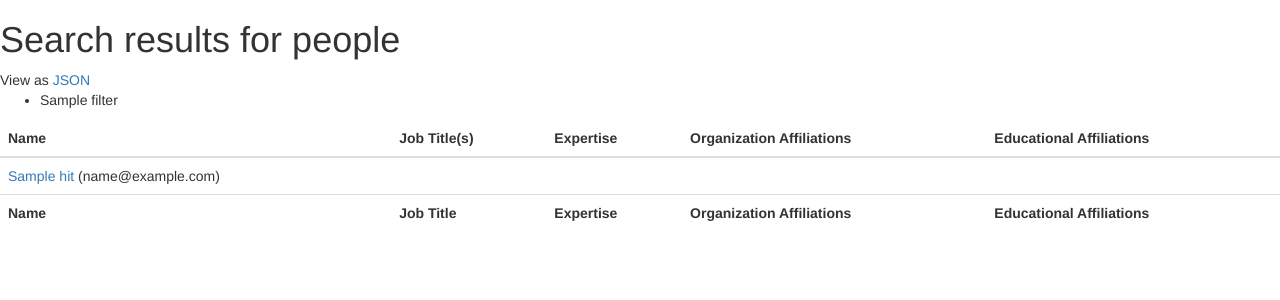
After one commit to skybristol/isaid, a Flask app: template templates/people_search.html in a window 1280 px wide. The commit adds this page. Shown: the top 300 px of the page. Run offline with Flask 2, Linux system fonts and the light colour scheme; the template is opened without the code that fills it: most values are stand-ins (such as "Sample title", 1, 10 or a date in 2020); some libraries are stand-ins or nearby versions.

```diff
--- a/app.py
+++ b/app.py
@@ -8,7 +8,8 @@ from flask import (
     Markup,
     url_for,
     abort,
-    send_file
+    send_file,
+    escape
 )
 from flask_bootstrap import Bootstrap
 from flask_nav import Nav
@@ -49,6 +50,77 @@ nav.init_app(app)
 @app.route("/")
 def home():
     return render_template("home.html")
+
+@app.route("/search", methods=['GET'])
+def search_entities():
+    output_format = requested_format(request.args, default="html")
+
+    query_string = str()
+    facet_filters = list()
+
+    for arg in request.args:
+        if arg == "q":
+            query_string = escape(request.args["q"])
+        elif arg in entity_search_facets:
+            for item in request.args.getlist(arg):
+                facet_filters.append(f"{arg}:{item}")
+
+    limit = 20
+    if "limit" in request.args:
+        if request.args["limit"].isnumeric():
+            limit = int(request.args["limit"])
+
+    offset = 0
+    if "offset" in request.args:
+        if request.args["offset"].isnumeric():
+            offset = int(request.args["offset"])
+
+    search_results = faceted_search(
+        q=query_string,
+        facet_filters=facet_filters,
+        limit=limit,
+        offset=offset
+    )
+
+    if "facetsDistribution" in search_results:
+        facets_in_search = [i for i in entity_search_facets if i in search_results["facetsDistribution"].keys()]
+
+        sorted_facets = dict()
+        for facet, distribution in search_results["facetsDistribution"].items():
+            sorted_facets[facet] = dict()
+            for item in sorted(distribution, key=str.lower):
+                if int(search_results["facetsDistribution"][facet][item]) > 0:
+                    sorted_facets[facet][item] = search_results["facetsDistribution"][facet][item]
+    else:
+        facets_in_search = None
+        sorted_facets = None
+
+    previous_link = None
+    if offset > 0:
+        previous_offset = offset - limit
+        previous_link = f"{url_for('search_entities')}?{arg_stripper(request.args, ['offset'])}&offset={previous_offset}"
+
+    next_link = None
+    next_offset = offset + limit
+    if next_offset < search_results["nbHits"]:
+        next_link = f"{url_for('search_entities')}?{arg_stripper(request.args, ['offset'])}&offset={next_offset}"
+
+    base_url = f"{url_for('search_entities')}?{arg_stripper(request.args, ['offset'])}"
+
+    if output_format == "json":
+        return jsonify(search_results)
+    else:
+        return render_template(
+            "search.html",
+            search_results=search_results,
+            facets_in_search=facets_in_search,
+            sorted_facets=sorted_facets,
+            facet_filters=facet_filters,
+            offset=offset,
+            next_link=next_link,
+            previous_link=previous_link,
+            base_url=base_url
+        )
 
 @app.route("/person/<person_id>", methods=['GET'])
 def lookup_person(person_id):
@@ -134,7 +206,7 @@ def show_people():
     if output_format == "json":
         return jsonify(json_search_results)
     else:
-        return render_template("search.html", data=search_results, query=query, filters=filters_criteria, api_url=api_url)
+        return render_template("people_search.html", data=search_results, query=query, filters=filters_criteria, api_url=api_url)
 
 @app.route("/identifiers/<id_type>", methods=["GET"])
 def query_identifiers(id_type):
--- a/functions.py
+++ b/functions.py
@@ -24,6 +24,16 @@ search_client = meilisearch.Client(
 )
 
 facet_categories_people = search_client.get_index(people_index).get_attributes_for_faceting()
+
+entity_search_facets = [
+    'category',
+    'expertise',
+    'subject',
+    'job title',
+    'field of work',
+    'organization affiliation',
+    'work location'
+]
 
 def get_google_provider_cfg():
     return requests.get(GOOGLE_DISCOVERY_URL).json()
@@ -68,7 +78,7 @@ def get_person(criteria):
         if len(results["hits"]) == 1:
             entity_doc = results["hits"][0]
 
-    if "error" in entity_doc:
+    if entity_doc is None or "error" in entity_doc:
         entity_package = entity_doc
     else:
         entity_package = {
@@ -165,6 +175,23 @@ def search_people(q=str(), facet_filters=None, return_facets=facet_categories_pe
 
     return search_response
 
+def faceted_search(q=str(), facet_filters=None, return_facets=entity_search_facets, limit=20, offset=0):
+    search_params = {
+        'limit': limit,
+        'offset': offset,
+        'facetsDistribution': return_facets
+    }
+
+    if len(facet_filters) > 0:
+        search_params["facetFilters"] = facet_filters
+
+    search_results = search_client.get_index('entities').search(
+        q,
+        search_params
+    )
+
+    return search_results
+
 def entity_identifiers():
     offset=0
     identifiers = list()
@@ -251,3 +278,10 @@ def get_claims_info():
         }
     )
     return claims_facets["facetsDistribution"]
+
+def arg_stripper(args, leave_out, output_format="url_params"):
+    stripped_args = {k:v for k,v in args.items() if k not in leave_out}
+    if output_format == "url_params":
+        return "&".join([f"{k}={v}" for k, v in stripped_args.items()])
+    else:
+        return stripped_args
--- /dev/null
+++ b/templates/people_search.html
@@ -0,0 +1,102 @@
+{% extends "bootstrap/base.html" %}
+
+{% block styles %}
+{{ super() }}
+<link href="https://nightly.datatables.net/css/jquery.dataTables.css" rel="stylesheet" type="text/css" />
+{% endblock %}
+
+{% block title %}iSAID People Search Results{% endblock %}
+
+{% block navbar %}
+{{nav.isaid_navbar.render()}}
+{% endblock %}
+
+{% block content %}
+    <h1>Search results for people</h1>
+    <div>View as <a href="{{ api_url }}">JSON</a></div>
+    {% if query %}
+        <div>Search Criteria: {{ query }}</div>
+    {% endif %}
+    {% if filters %}
+        <ul>
+            {% for filter in filters %}
+            <li>{{ filter }}</li>
+            {% endfor %}
+        </ul>
+    {% endif %}
+
+    <table id="results" class="table">
+        <thead>
+            <tr>
+                <th>Name</th>
+                <th>Job Title(s)</th>
+                <th>Expertise</th>
+                <th>Organization Affiliations</th>
+                <th>Educational Affiliations</th>
+            </tr>
+        </thead>
+        <tbody>
+            {% for hit in data["hits"] %}
+                <tr>
+                    <td><a href="/person/{{ hit['identifier_email'] }}">{{ hit["name"] }}</a> ({{ hit["identifier_email"] }})</td>
+                    <td>
+                        {% if "job title" in hit %}
+                            <ul>
+                            {% for term in hit["job title"] %}
+                                <li><a href="/people?filters=job title:{{term}}">{{ term }}</a></li>
+                            {% endfor %}
+                            </ul>
+                        {% endif %}
+                    </td>
+                    <td>
+                    {% if "expertise" in hit %}
+                        <ul>
+                        {% for term in hit["expertise"] %}
+                            <li><a href="/people?filters=expertise:{{term}}">{{ term }}</a></li>
+                        {% endfor %}
+                        </ul>
+                    {% endif %}
+                    </td>
+                    <td>
+                        {% if "organization affiliation" in hit %}
+                            <ul>
+                            {% for term in hit["organization affiliation"] %}
+                                <li><a href="/people?filters=organization affiliation:{{term}}">{{ term }}</a></li>
+                            {% endfor %}
+                            </ul>
+                        {% endif %}
+                    </td>
+                    <td>
+                        {% if "educational affiliation" in hit %}
+                            <ul>
+                            {% for term in hit["educational affiliation"] %}
+                                <li><a href="/people?filters=educational affiliation:{{term}}">{{ term }}</a></li>
+                            {% endfor %}
+                            </ul>
+                        {% endif %}
+                    </td>
+                    </tr>
+            {% endfor %}
+        </tbody>
+        <tfoot>
+            <tr>
+                <th>Name</th>
+                <th>Job Title</th>
+                <th>Expertise</th>
+                <th>Organization Affiliations</th>
+                <th>Educational Affiliations</th>
+            </tr>
+        </tfoot>
+    </table>
+{% endblock %}
+
+{% block scripts %}
+{{super()}}
+<script src="http://code.jquery.com/jquery-1.11.3.min.js"></script>
+<script src="https://nightly.datatables.net/js/jquery.dataTables.js"></script>
+<script type="text/javascript" class="init">
+    $(document).ready(function() {
+        $('#results').DataTable();
+    } );
+</script>
+{% endblock %}
```
Also changed, not shown: templates/search.html (+73 -74 lines).
